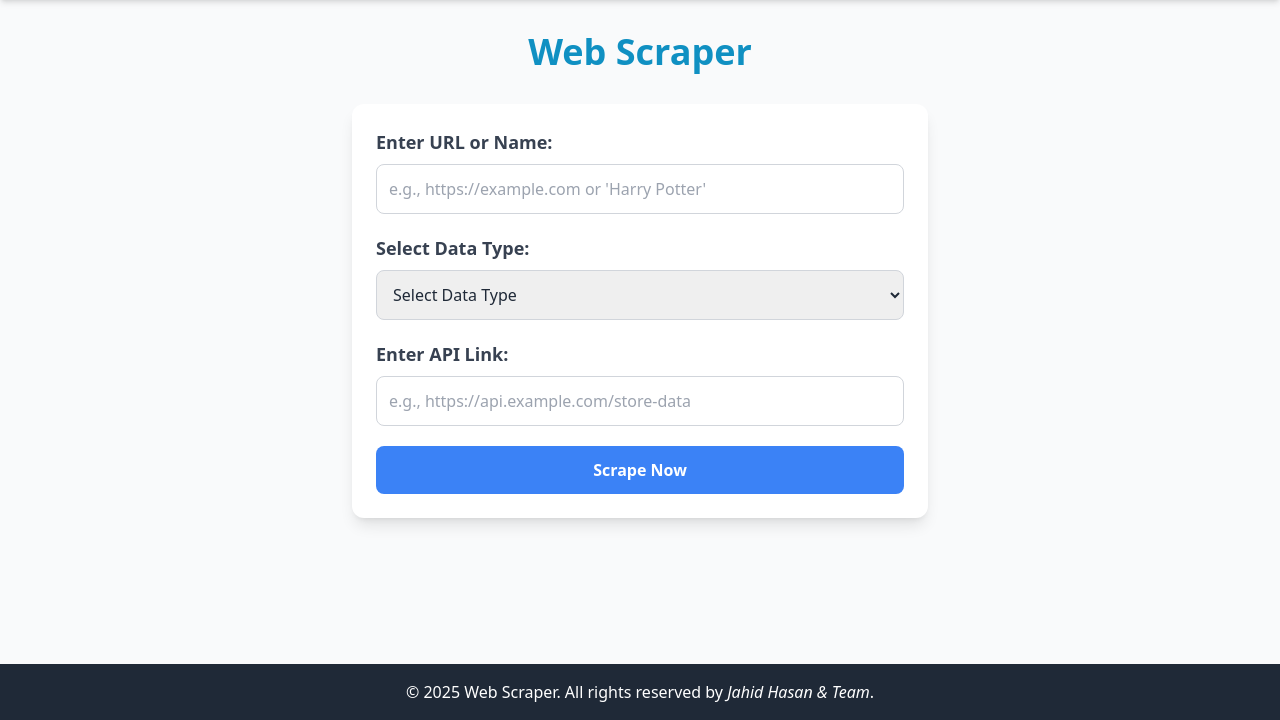
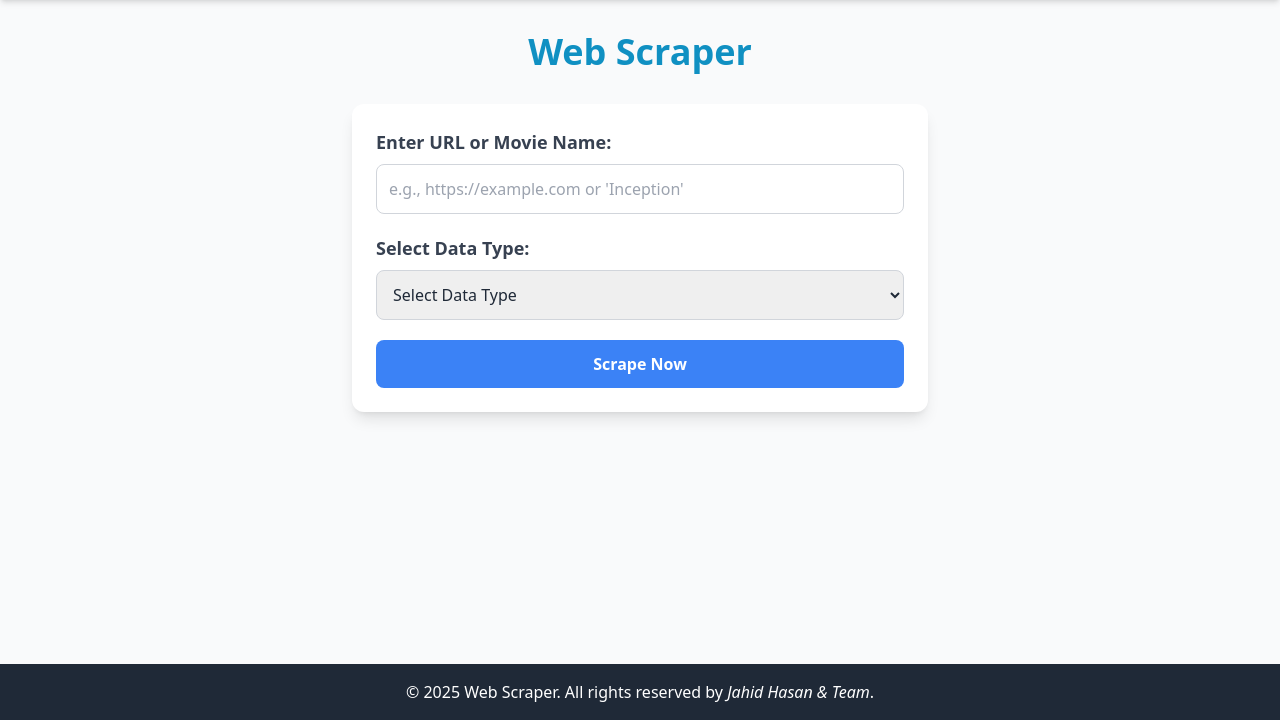
Before and after one commit to jh4009/Scrapper, a Flask app: page / in a window 1280 px wide. Shown: the part 80-800 px from the top of the page. Run offline with Flask 3, Linux system fonts and the light colour scheme; some libraries are stand-ins or nearby versions.

Commit message:
Front end finalising

```diff
--- a/templates/index.html
+++ b/templates/index.html
@@ -11,6 +11,7 @@
     </style>
 </head>
 <body class="bg-gray-50 font-sans text-gray-800 min-h-screen flex flex-col">
+    <!-- Header -->
     <header class="bg-white shadow-md py-4">
         <div class="container mx-auto px-6 flex justify-between items-center">
             <a href="https://brainstation-23.com/" target="_blank">
@@ -19,7 +20,8 @@
             <img src="{{ url_for('static', filename='ruet.png') }}" alt="RUET Logo" class="h-12">
         </div>
     </header>
-
+<div class="flex-grow mx-10 ">
+    <!-- Loading Overlay -->
     <div id="loading" class="hidden fixed inset-0 bg-gray-600 bg-opacity-75 flex items-center justify-center z-50">
         <div class="flex items-center space-x-4">
             <div class="animate-spin rounded-full h-12 w-12 border-t-4 border-blue-500"></div>
@@ -27,15 +29,17 @@
         </div>
     </div>
 
+    <!-- Main Content -->
     <main class="flex-grow container mx-auto px-6 py-8">
         <h1 class="text-4xl font-bold text-center mb-8" style="color: #1090C2;">Web Scraper</h1>
 
+        <!-- Form -->
         <form id="scrape-form" class="max-w-xl mx-auto bg-white p-6 rounded-xl shadow-lg fade-in">
             <div class="mb-5">
-                <label for="url" id="url-label" class="block text-lg font-semibold text-gray-700 mb-2">Enter URL or Name:</label>
+                <label for="url" id="url-label" class="block text-lg font-semibold text-gray-700 mb-2">Enter URL or Movie Name:</label>
                 <input type="text" id="url" name="url" required
                        class="w-full p-3 border border-gray-300 rounded-lg focus:ring-2 focus:ring-blue-500 focus:border-transparent transition-all"
-                       placeholder="e.g., https://example.com or 'Harry Potter'">
+                       placeholder="e.g., https://example.com or 'Inception'">
             </div>
             <div class="mb-5">
                 <label for="data_type" class="block text-lg font-semibold text-gray-700 mb-2">Select Data Type:</label>
@@ -45,24 +49,26 @@
                     <option value="table">Tables</option>
                     <option value="image">Images</option>
                     <option value="movie">Movie Details</option>
-                    <option value="book">Book Details</option>
                     <option value="video">Videos</option>
                     <option value="ebay">eBay Products</option>
                     <option value="news">News Headlines</option>
                     <option value="pdf">PDF Files</option>
                 </select>
             </div>
-            <div class="mb-5">
-                <label for="api_link" class="block text-lg font-semibold text-gray-700 mb-2">Enter API Link:</label>
-                <input type="text" id="api_link" name="api_link" required
-                       class="w-full p-3 border border-gray-300 rounded-lg focus:ring-2 focus:ring-blue-500 focus:border-transparent transition-all"
-                       placeholder="e.g., https://api.example.com/store-data">
-            </div>
             <button type="submit" class="w-full py-3 bg-blue-500 text-white font-semibold rounded-lg hover:bg-blue-700 transition-colors">Scrape Now</button>
         </form>
+        <div id="api-link-container" class="hidden mt-5">
+            <label for="api_link" class="block text-lg font-semibold text-gray-700 mb-2">Enter API Link to Fetch Data:</label>
+            <input type="text" id="api_link" name="api_link"
+                   class="w-9/12 p-3 border border-gray-300 rounded-lg focus:ring-2 focus:ring-blue-500 focus:border-transparent transition-all"
+                   placeholder="e.g., https://api.example.com/store-data">
+            <button id="send-api-link" class="w-2/12 py-3 bg-blue-500 text-white font-semibold rounded-lg hover:bg-blue-700 transition-colors mt-3">Send Data to API</button>
+        </div>
 
+        <!-- Results Area -->
         <div id="results" class="mt-8"></div>
 
+        <!-- History -->
         {% if history %}
             <section class="mt-8 fade-in">
                 <h2 class="text-2xl font-semibold mb-4">Recent Searches</h2>
@@ -75,6 +81,7 @@
         {% endif %}
     </main>
 
+    <!-- PDF Modal -->
     <div id="pdfInfoModal" class="hidden fixed inset-0 bg-gray-600 bg-opacity-50 flex items-center justify-center z-50">
         <div class="bg-white p-6 rounded-lg shadow-lg max-w-2xl w-full max-h-[90vh] flex flex-col">
             <h3 class="text-xl font-semibold mb-4">PDF Information</h3>
@@ -89,16 +96,20 @@
         </div>
     </div>
 
-    <footer class="bg-gray-800 text-white py-4">
-        <div class="container mx-auto px-6 text-center">
-            <p>© 2025 Web Scraper. All rights reserved by <i><a href="https://github.com/jh4009/Web-Scraping">Jahid Hasan & Team</a></i>.</p>
-        </div>
-    </footer>
+    <!-- Footer -->
+</div>
+<footer class="bg-gray-800 text-white py-4">
+    <div class="container mx-auto px-6 text-center">
+        <p>© 2025 Web Scraper. All rights reserved by <i><a href="https://github.com/jh4009/Web-Scraping">Jahid Hasan & Team</a></i>.</p>
+    </div>
+</footer>
 
     <script>
         const form = document.getElementById('scrape-form');
         const resultsDiv = document.getElementById('results');
         const historyList = document.getElementById('history-list') || document.createElement('ul');
+        const apiLinkContainer = document.getElementById('api-link-container');
+        const sendApiLinkButton = document.getElementById('send-api-link');
 
         async function scrapeData(formData) {
             document.getElementById('loading').classList.remove('hidden');
@@ -118,6 +129,7 @@
                     return;
                 }
 
+                // Update history
                 const historyItem = `${formData.get('url')} (${formData.get('data_type').charAt(0).toUpperCase() + formData.get('data_type').slice(1)})`;
                 const li = document.createElement('li');
                 li.className = 'text-gray-700';
@@ -125,6 +137,7 @@
                 historyList.insertBefore(li, historyList.firstChild);
                 if (historyList.children.length > 5) historyList.removeChild(historyList.lastChild);
 
+                // Render results based on data type
                 if (data.tables) {
                     let html = `<h2 class="text-2xl font-semibold mb-4">Found ${data.tables.length} Tables</h2>`;
                     html += `<div class="bg-white p-4 rounded-xl shadow-lg sticky top-0 z-10">`;
@@ -160,7 +173,7 @@
                         exportForm.innerHTML = `<input type="hidden" name="url" value="${formData.get('url')}">` +
                                                `<input type="hidden" name="api_link" value="${formData.get('api_link')}">` +
                                                selected.map(idx => `<input type="hidden" name="table_number" value="${idx}">`).join('') +
-                                               (selected.length ? `<button type="submit" class="w-full py-2 bg-green-600 text-white rounded-lg hover:bg-green-700">Export as CSV</button>` : '');
+                                               (selected.length ? `<button type="submit" class="w-full py-2 bg-blue-600 text-white rounded-lg hover:bg-blue-700">Export as CSV</button>` : '');
                     }
                     document.getElementById('show-tables').addEventListener('click', renderSelectedTables);
                     document.getElementById('table-select').addEventListener('change', renderSelectedTables);
@@ -177,12 +190,10 @@
                     html += `<option value="all" ${data.image_format === 'all' ? 'selected' : ''}>All</option>`;
                     html += `<option value="png" ${data.image_format === 'png' ? 'selected' : ''}>PNG</option>`;
                     html += `<option value="jpg" ${data.image_format === 'jpg' ? 'selected' : ''}>JPG</option>`;
-                    html += `<option value="webp" ${data.image_format === 'webp' ? 'selected' : ''}>WEBP</option>`;
-                    html += `<option value="gif" ${data.image_format === 'gif' ? 'selected' : ''}>GIF</option>`;
                     html += `</select></div></div>`;
                     html += `<div class="flex space-x-4">`;
                     html += `<button type="submit" class="flex-1 py-2 bg-blue-600 text-white rounded-lg hover:bg-blue-700">Update Display</button>`;
-                    html += `<button type="submit" form="export-images-form" class="flex-1 py-2 bg-green-600 text-white rounded-lg hover:bg-green-700">Export as ZIP</button>`;
+                    html += `<button type="submit" form="export-images-form" class="flex-1 py-2 bg-blue-600 text-white rounded-lg hover:bg-blue-700">Export as ZIP</button>`;
                     html += `</div></form>`;
                     html += `<form id="export-images-form" method="POST" action="/export_images" class="hidden">`;
                     html += `<input type="hidden" name="url" value="${formData.get('url')}"><input type="hidden" name="image_format" value="${data.image_format}"><input type="hidden" name="num_items" value="${data.images.length}"><input type="hidden" name="api_link" value="${formData.get('api_link')}">`;
@@ -201,6 +212,7 @@
                     const exportForm = document.getElementById('export-images-form');
                     const numItemsError = document.getElementById('num-items-error');
 
+                    // Update export form's num_items when input changes
                     numItemsInput.addEventListener('input', () => {
                         const value = parseInt(numItemsInput.value);
                         const max = parseInt(numItemsInput.max);
@@ -221,41 +233,21 @@
                         if (value > max) {
                             numItemsError.classList.remove('hidden');
                             numItemsInput.classList.add('border-red-500');
-                            return;
+                            return; // Prevent form submission
                         }
                         if (e.submitter.textContent === "Update Display") {
                             scrapeData(new FormData(e.target));
                         }
+                        // Export as ZIP will proceed normally via form submission
                     });
                 } else if (data.movie_data) {
                     const m = data.movie_data;
                     let html = `<h2 class="text-2xl font-semibold mb-4">Movie Details</h2>`;
                     html += `<div class="bg-white p-6 rounded-xl shadow-lg flex flex-col md:flex-row gap-4">`;
-                    html += `<a href="${m.movie_link}" target="_blank">`;
-                    html += `<div class="w-48 h-auto rounded-lg object-cover"><img src="${m.poster_url}" alt="${m.name}" class="w-48 h-auto rounded-lg object-cover"></div>`;
-                    html += `</a>`;
-                    html += `<a href="${m.movie_link}" target="_blank">`;
+                    html += `<img src="${m.poster_url}" alt="${m.name}" class="w-48 h-auto rounded-lg object-cover">`;
                     html += `<div><p><strong>Name:</strong> ${m.name}</p><p><strong>Year:</strong> ${m.year}</p>`;
-                    html += `</a>`;
                     html += `<p><strong>Rating:</strong> ${m.rating}</p><p><strong>Plot:</strong> ${m.plot}</p>`;
                     html += `<p><strong>Genre:</strong> ${m.genre}</p></div></div>`;
-                    resultsDiv.innerHTML = html;
-                } else if (data.book_data) {
-                    const b = data.book_data;
-                    let html = `<h2 class="text-2xl font-semibold mb-4">Book Details</h2>`;
-                    html += `<div class="bg-white p-6 rounded-xl shadow-lg flex flex-col md:flex-row gap-4">`;
-                    html += `<a href="${b.book_link}" target="_blank">`;
-                    html += `<div class="w-48 h-auto rounded-lg object-cover"><img src="${b.cover_url}" alt="${b.name}" class="w-48 h-auto rounded-lg object-cover"></div>`;
-                    html += `</a>`;
-                    html += `<div>`;
-                    html += `<a href="${b.book_link}" target="_blank">`;
-                    html += `<p><strong>Name:</strong> ${b.name}</p>`;
-                    html += `</a>`;
-                    html += `<p><strong>Author:</strong> ${b.author}</p>`;
-                    html += `<p><strong>Year:</strong> ${b.year}</p>`;
-                    html += `<p><strong>Rating:</strong> ${b.rating}</p>`;
-                    html += `<p><strong>Description:</strong> ${b.description}</p>`;
-                    html += `</div></div>`;
                     resultsDiv.innerHTML = html;
                 } else if (data.videos) {
                     let html = `<h2 class="text-2xl font-semibold mb-4">Found ${data.videos.length} Videos (Total: ${data.total})</h2>`;
@@ -276,7 +268,7 @@
                     data.videos.forEach(url => {
                         html += `<div class="flex flex-col items-center">`;
                         html += `<video width="320" height="240" controls class="w-full max-w-xs h-auto rounded-lg shadow-lg">`;
-                        html += `<source src="${url}" type="video/${url.split('.').pop()}"></video>`;
+                        html += `<source src="${url}" type="valueideo/${url.split('.').pop()}"></video>`;
                         html += `<a href="${url}" target="_blank" class="mt-2 text-blue-500 hover:underline">View</a></div>`;
                     });
                     html += `</div>`;
@@ -333,7 +325,7 @@
                         html += `<li class="flex items-center justify-between bg-white p-3 rounded-lg shadow-sm hover:shadow-md">`;
                         html += `<span class="text-blue-600 hover:underline cursor-pointer pdf-name" data-url="${pdf.url}">${pdf.name}</span>`;
                         html += `<div class="pdf-buttons hidden space-x-2">`;
-                        html += `<a href="${pdf.url}" download class="px-3 py-1 bg-green-500 text-white rounded hover:bg-green-600">Download</a>`;
+                        html += `<a href="${pdf.url}" download class="px-3 py-1 bg-blue-500 text-white rounded hover:bg-blue-600">Download</a>`;
                         html += `<button onclick="extractInfo('${pdf.url}')" class="px-3 py-1 bg-blue-500 text-white rounded hover:bg-blue-600">Extract Info</button>`;
                         html += `</div></li>`;
                     });
@@ -349,8 +341,7 @@
                         e.preventDefault();
                         scrapeData(new FormData(e.target));
                     });
-                }
-
+                }apiLinkContainer.classList.remove('hidden');
             } catch (error) {
                 document.getElementById('loading').classList.add('hidden');
                 resultsDiv.innerHTML = `<div class="p-4 bg-red-100 text-red-700 rounded-lg text-center fade-in">Error: ${error.message}</div>`;
@@ -362,10 +353,38 @@
             scrapeData(new FormData(form));
         });
 
+        sendApiLinkButton.addEventListener('click', async () => {
+            const apiLink = document.getElementById('api_link').value;
+            if (!apiLink) {
+                alert('Please enter a valid API link.');
+                return;
+            }
+
+            const formData = new FormData(form);
+            formData.append('api_link', apiLink);
+
+            try {
+                const response = await fetch('/send_to_api', {
+                    method: 'POST',
+                    body: formData,
+                    headers: { 'X-Requested-With': 'XMLHttpRequest' }
+                });
+                const data = await response.json();
+
+                if (!data.success) {
+                    alert(`Error: ${data.error}`);
+                    return;
+                }
+
+                alert('Data successfully sent to the API.');
+            } catch (error) {
+                alert(`Error: ${error.message}`);
+            }
+        });
+
+
         document.getElementById('data_type').addEventListener('change', (e) => {
-            const value = e.target.value;
-            document.getElementById('url-label').textContent =
-                value === 'movie' || value === 'book' ? 'Enter Name:' : 'Enter URL:';
+            document.getElementById('url-label').textContent = e.target.value === 'movie' ? 'Enter Movie Name:' : 'Enter URL:';
         });
 
         function extractInfo(pdfUrl) {
```
